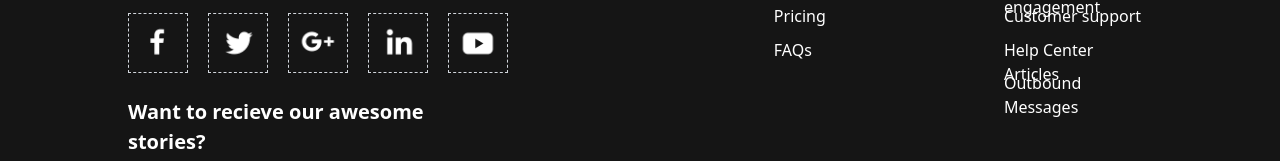
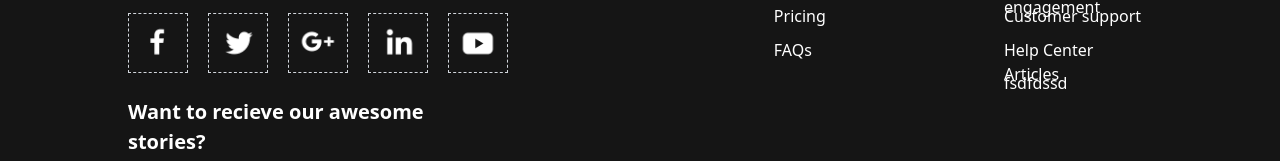
Before and after one commit to MrZIIXP/Project, a website: page src/index.html in a window 1280 px wide. Shown: the part 5757-5918 px from the top of the page. Drawn offline with Linux system fonts and the light colour scheme.

Commit message:
paste sny

```diff
--- a/src/index.html
+++ b/src/index.html
@@ -268,7 +268,7 @@
             <p>Help Center Articles</p>
             <p class="md:hidden"></p>
             <p class="md:hidden"></p>
-            <p>Outbound Messages</p>
+            <p>fsdfdssd</p>
         </div>
 
     </div>
```
